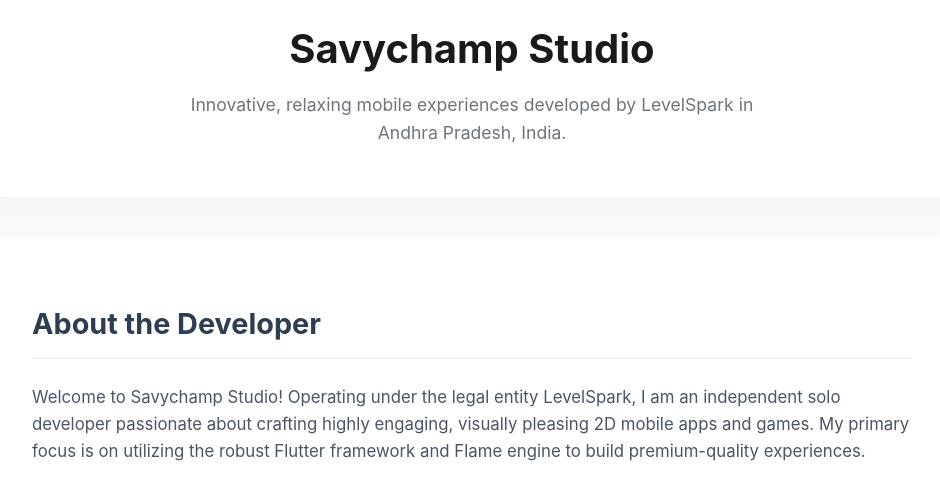
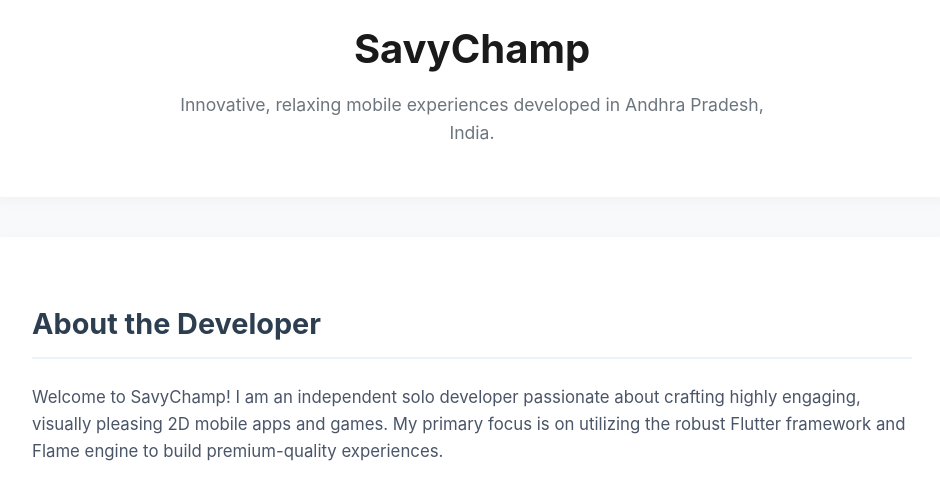
Before and after one commit to HappyCasual/savychamp.github.io, a plain HTML site: page index.html in a window 1280 px wide. Shown: the part 273-752 px from the top of the page, without its empty margins (168-1108 px from the left). Drawn offline with Linux system fonts and the light colour scheme.

Commit message:
Update index.html

```diff
--- a/index.html
+++ b/index.html
@@ -3,7 +3,7 @@
 <head>
     <meta charset="UTF-8">
     <meta name="viewport" content="width=device-width, initial-scale=1.0">
-    <title>Savychamp Studio | Mobile Games by LevelSpark</title>
+    <title>SavyChamp | Mobile Games</title>
 
     <style>
         :root {
@@ -174,14 +174,14 @@
 <body>
 
 <header>
-    <img src="logo.png" alt="Savychamp Studio Logo" class="logo">
-    <h1>Savychamp Studio</h1>
-    <p class="subtitle">Innovative, relaxing mobile experiences developed by LevelSpark in Andhra Pradesh, India.</p>
+    <img src="logo.png" alt="SavyChamp Logo" class="logo">
+    <h1>SavyChamp</h1>
+    <p class="subtitle">Innovative, relaxing mobile experiences developed in Andhra Pradesh, India.</p>
 </header>
 
 <section class="about-section">
     <h2>About the Developer</h2>
-    <p>Welcome to Savychamp Studio! Operating under the legal entity LevelSpark, I am an independent solo developer passionate about crafting highly engaging, visually pleasing 2D mobile apps and games. My primary focus is on utilizing the robust Flutter framework and Flame engine to build premium-quality experiences.</p>
+    <p>Welcome to SavyChamp! I am an independent solo developer passionate about crafting highly engaging, visually pleasing 2D mobile apps and games. My primary focus is on utilizing the robust Flutter framework and Flame engine to build premium-quality experiences.</p>
     <p>A core philosophy of my development process is accessibility. Every title is rigorously optimized to ensure smooth, lag-free performance across a wide spectrum of mobile hardware, allowing users with low-end devices to enjoy premium digital experiences without compromise. From intricate UI designs in our puzzle games to automated utility tools, every project is built with care, logic, and a focus on user satisfaction.</p>
 </section>
 
@@ -211,7 +211,7 @@
 </section>
 
 <footer>
-    <p>&copy; 2026 LevelSpark | Savychamp Studio</p>
+    <p>&copy; 2026 SavyChamp</p>
     <p>
         <a href="privacy-policy.html">Privacy Policy</a> |
         <a href="terms.html">Terms of Service</a> |
```
